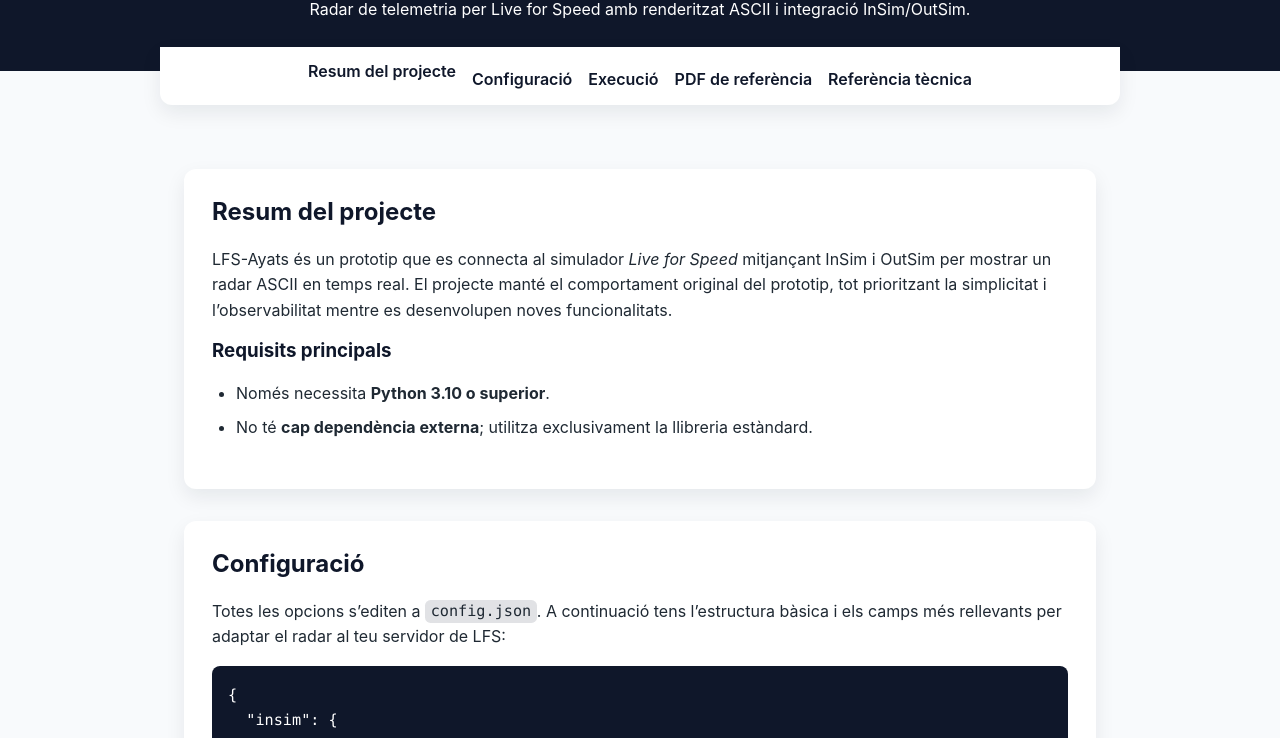
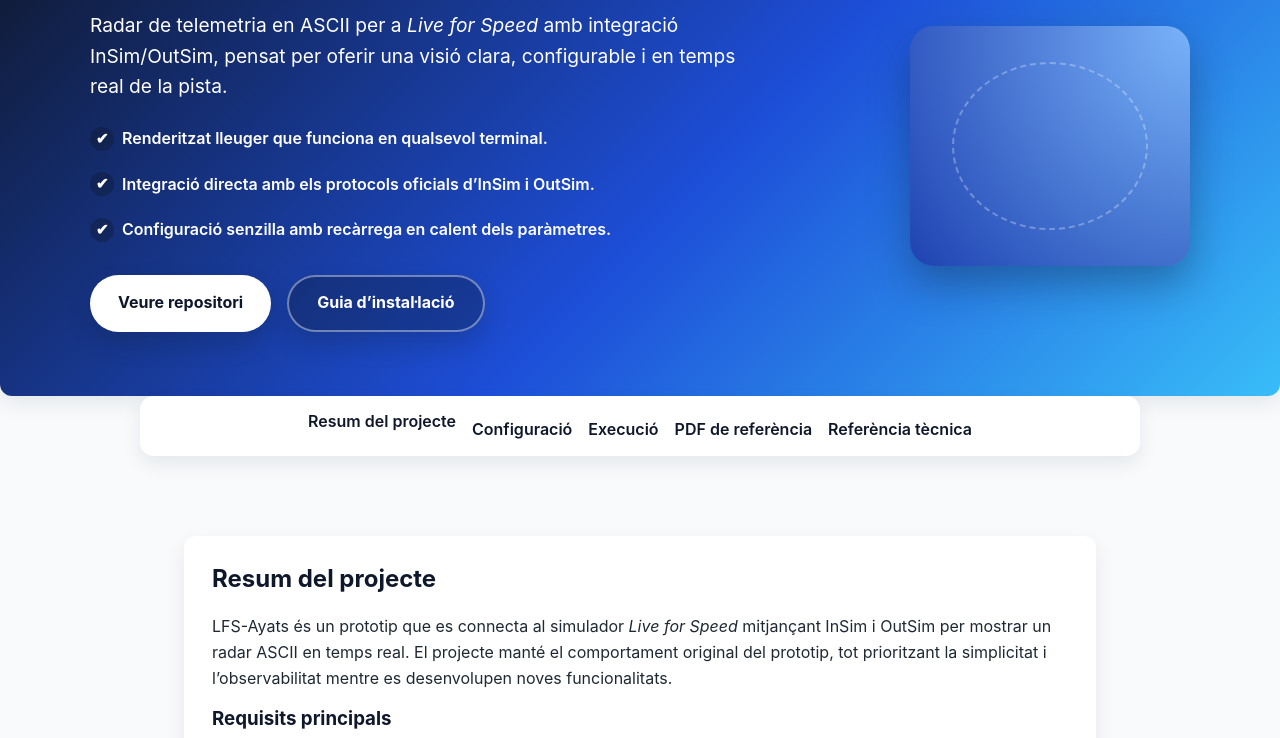
Before and after one commit to lfsplayer97/LFS-Ayats, a plain HTML site: page index.html in a window 1280 px wide. Shown: the part 96-834 px from the top of the page. Drawn offline with Linux system fonts and the light colour scheme.

Commit message:
Create hero section and refreshed navigation

```diff
--- a/index.html
+++ b/index.html
@@ -19,12 +19,29 @@
   </head>
   <body>
     <a class="skip-link" href="#contingut-principal">Salta al contingut principal</a>
-    <header>
-      <h1>LFS-Ayats</h1>
-      <p>Radar de telemetria per Live for Speed amb renderitzat ASCII i integració InSim/OutSim.</p>
-    </header>
+    <section class="hero" aria-labelledby="hero-titol">
+      <div class="hero-inner">
+        <div class="hero-content">
+          <h1 id="hero-titol">LFS-Ayats</h1>
+          <p class="hero-subtitle">
+            Radar de telemetria en ASCII per a <em>Live for Speed</em> amb integració InSim/OutSim, pensat per oferir
+            una visió clara, configurable i en temps real de la pista.
+          </p>
+          <ul class="hero-highlights">
+            <li>Renderitzat lleuger que funciona en qualsevol terminal.</li>
+            <li>Integració directa amb els protocols oficials d&rsquo;InSim i OutSim.</li>
+            <li>Configuració senzilla amb recàrrega en calent dels paràmetres.</li>
+          </ul>
+          <div class="hero-actions">
+            <a class="cta primary" href="https://github.com/ayats-dev/LFS-Ayats">Veure repositori</a>
+            <a class="cta secondary" href="#configuracio">Guia d&rsquo;instal·lació</a>
+          </div>
+        </div>
+        <div class="hero-media" aria-hidden="true"></div>
+      </div>
+    </section>
 
-    <nav aria-label="Seccions del lloc">
+    <nav class="site-nav" aria-label="Seccions del lloc">
       <ul>
         <li><a href="#resum">Resum del projecte</a></li>
         <li><a href="#configuracio">Configuració</a></li>
--- a/styles.css
+++ b/styles.css
@@ -51,24 +51,138 @@
   scroll-behavior: smooth;
 }
 
-header,
-footer {
-  background: var(--color-heading);
+.hero {
+  background: linear-gradient(135deg, #0f172a, #1d4ed8 55%, #38bdf8);
   color: var(--color-surface);
-  padding: 2rem 1.5rem;
-  text-align: center;
+  padding: 3.5rem 1.5rem 4rem;
 }
 
-nav {
+.hero-inner {
+  display: flex;
+  align-items: center;
+  justify-content: space-between;
+  gap: 3rem;
+  max-width: 1100px;
+  margin: 0 auto;
+}
+
+.hero-content {
+  flex: 1 1 540px;
+}
+
+.hero-subtitle {
+  font-size: 1.2rem;
+  max-width: 54ch;
+}
+
+.hero-highlights {
+  list-style: none;
+  padding: 0;
+  margin: 1.5rem 0 2rem;
+  display: grid;
+  gap: 0.75rem;
+}
+
+.hero-highlights li {
+  position: relative;
+  padding-left: 2rem;
+  font-weight: 600;
+}
+
+.hero-highlights li::before {
+  content: "✔";
+  position: absolute;
+  left: 0;
+  top: 50%;
+  transform: translateY(-50%);
+  background: rgba(15, 23, 42, 0.35);
+  width: 1.5rem;
+  height: 1.5rem;
+  border-radius: 999px;
+  display: grid;
+  place-items: center;
+  font-size: 0.95rem;
+}
+
+.hero-actions {
+  display: flex;
+  flex-wrap: wrap;
+  gap: 1rem;
+}
+
+.cta {
+  display: inline-flex;
+  align-items: center;
+  justify-content: center;
+  padding: 0.85rem 1.75rem;
+  border-radius: 999px;
+  font-weight: 700;
+  text-decoration: none;
+  transition: transform 0.2s ease, box-shadow 0.2s ease, background 0.2s ease;
+  box-shadow: 0 12px 24px rgba(15, 23, 42, 0.2);
+}
+
+.cta.primary {
+  background: var(--color-surface);
+  color: var(--color-heading);
+}
+
+.cta.secondary {
+  background: rgba(15, 23, 42, 0.3);
+  color: var(--color-surface);
+  border: 2px solid rgba(255, 255, 255, 0.4);
+}
+
+.cta:hover,
+.cta:focus {
+  transform: translateY(-2px);
+  text-decoration: none;
+}
+
+.cta.primary:hover,
+.cta.primary:focus {
+  background: #e2e8f0;
+}
+
+.cta.secondary:hover,
+.cta.secondary:focus {
+  background: rgba(15, 23, 42, 0.5);
+}
+
+.cta:focus-visible {
+  outline: 3px solid rgba(255, 255, 255, 0.7);
+  outline-offset: 3px;
+}
+
+.hero-media {
+  flex: 0 0 280px;
+  min-height: 240px;
+  border-radius: 1.5rem;
+  background: radial-gradient(circle at top right, rgba(148, 197, 255, 0.75), rgba(30, 64, 175, 0.95));
+  box-shadow: 0 18px 40px rgba(15, 23, 42, 0.35);
+  position: relative;
+  overflow: hidden;
+}
+
+.hero-media::after {
+  content: "";
+  position: absolute;
+  inset: 15%;
+  border-radius: 50%;
+  border: 2px dashed rgba(255, 255, 255, 0.35);
+  opacity: 0.85;
+}
+
+.site-nav {
   background: var(--color-surface);
   box-shadow: var(--shadow-elevated);
-  margin: -1.5rem auto 2rem;
-  max-width: 960px;
-  padding: 0.75rem 1.25rem;
-  border-radius: 0 0 0.75rem 0.75rem;
+  margin: -2rem auto 3rem;
+  max-width: 1000px;
+  padding: 0.85rem 1.5rem;
+  border-radius: 0.85rem;
 }
 
-nav ul {
+.site-nav ul {
   list-style: none;
   display: flex;
   flex-wrap: wrap;
@@ -78,9 +192,16 @@
   padding: 0;
 }
 
-nav a {
+.site-nav a {
   color: var(--color-heading);
   font-weight: 600;
+}
+
+footer {
+  background: var(--color-heading);
+  color: var(--color-surface);
+  padding: 2rem 1.5rem;
+  text-align: center;
 }
 
 main {
@@ -179,17 +300,47 @@
 }
 
 @media (max-width: 640px) {
-  header,
   footer {
     padding: 1.75rem 1.25rem;
+  }
+
+  .hero {
+    padding: 2.5rem 1.25rem 3rem;
+  }
+
+  .hero-inner {
+    flex-direction: column;
+    text-align: center;
+    gap: 2.5rem;
+  }
+
+  .hero-content {
+    flex: 1;
+  }
+
+  .hero-highlights li {
+    padding-left: 0;
+  }
+
+  .hero-highlights li::before {
+    display: none;
+  }
+
+  .hero-actions {
+    justify-content: center;
+  }
+
+  .hero-media {
+    width: 100%;
+    max-width: 320px;
   }
 
   main {
     padding: 1.75rem 1.25rem 2.5rem;
   }
 
-  nav {
-    margin: -1.5rem 1.25rem 2rem;
+  .site-nav {
+    margin: -2rem 1.25rem 2.5rem;
   }
 
   section {
```
